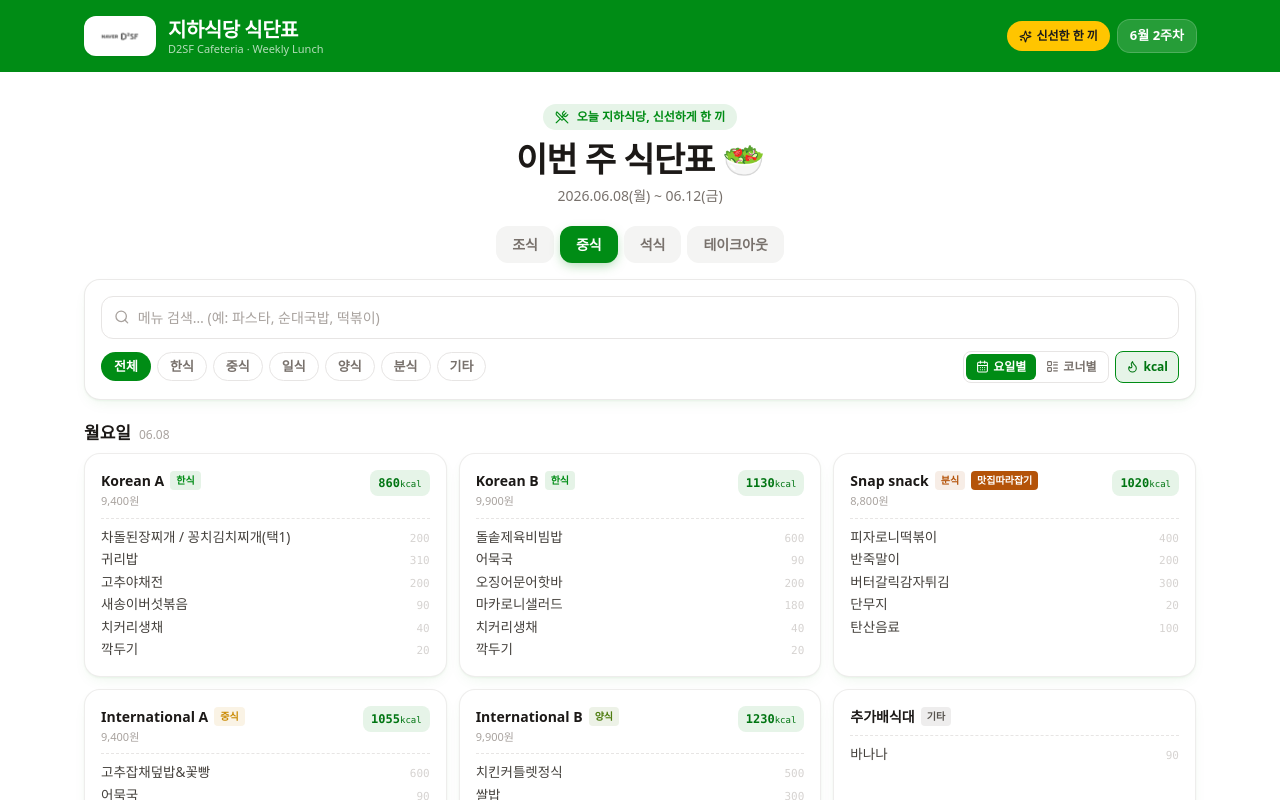
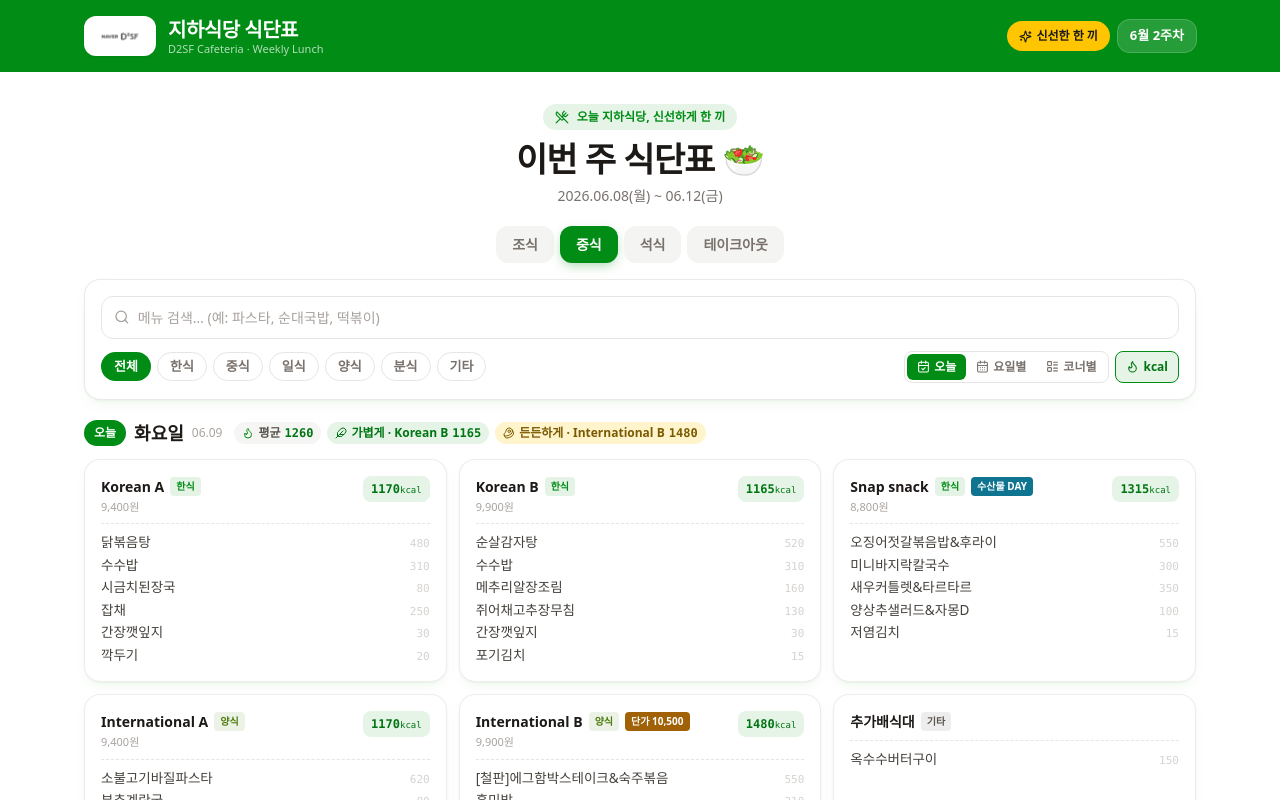
Before and after one commit to sykang-max/d2sf-cafeteria-menu, a React (Vite) app: page / in a window 1280 px wide. Shown: the top 800 px of the page. Built offline with nearby package versions, Linux system fonts and the light colour scheme; a web font is replaced by a local one.

Commit message:
feat: ??? ?? ?? ? + ?? ??? + ?? ?? ?? ??? ??

```diff
--- a/src/components/WeeklyLunchMenu.jsx
+++ b/src/components/WeeklyLunchMenu.jsx
@@ -1,5 +1,5 @@
 import React, { useState, useMemo, useEffect } from "react";
-import { Search, X, CalendarDays, LayoutList, Flame, Info, UtensilsCrossed, Feather, Beef } from "lucide-react";
+import { Search, X, CalendarDays, CalendarCheck, LayoutList, Flame, Info, UtensilsCrossed, Feather, Beef } from "lucide-react";
 import { CUISINE, TAG, MEALS, BRAND } from "../theme.js";
 
 /**
@@ -58,10 +58,16 @@ function SetCard({ s, showKcal }) {
 export default function WeeklyLunchMenu({ week }) {
   const { days: DAYS, sets: SETS, staticTakeout: STATIC_TAKEOUT, range } = week;
 
+  // 오늘 요일(브라우저 기준)을 주차 데이터의 요일 키와 매칭
+  const WEEKDAY = ["일", "월", "화", "수", "목", "금", "토"];
+  const todayKey = WEEKDAY[new Date().getDay()];
+  const todayEntry = DAYS.find(([d]) => d === todayKey);
+  const todayInWeek = Boolean(todayEntry);
+
   const [meal, setMeal] = useState("중식");
   const [q, setQ] = useState("");
   const [cuisine, setCuisine] = useState("전체");
-  const [view, setView] = useState("day");
+  const [view, setView] = useState("today"); // 랜딩 기본 화면: 오늘의 메뉴
   const [showKcal, setShowKcal] = useState(true);
 
   // 주차가 바뀌면 필터를 초기화 (선택한 코너/검색어가 새 주차에 없을 수 있으므로)
@@ -85,25 +91,45 @@ export default function WeeklyLunchMenu({ week }) {
   );
 
   const corners = [...new Set(SETS.filter((s) => s.meal === meal).map((s) => s.corner))];
+  const todaySets = visible.filter((s) => s.day === todayKey);
 
-  const analysis = useMemo(() => {
-    const main = visible.filter((s) => !s.side);
-    const byDay = DAYS.map(([d]) => {
-      const ds = main.filter((s) => s.day === d).map((s) => ({ corner: s.corner, kcal: sum(s.items) }));
-      if (ds.length === 0) return null;
-      const light = ds.reduce((a, b) => (b.kcal < a.kcal ? b : a));
-      const heavy = ds.reduce((a, b) => (b.kcal > a.kcal ? b : a));
-      return { day: d, light, heavy };
-    }).filter(Boolean);
-    const all = main.map((s) => sum(s.items));
-    const avg = all.length ? Math.round(all.reduce((a, b) => a + b, 0) / all.length) : 0;
-    return { byDay, avg };
-  }, [DAYS, visible]);
+  // 특정 요일 하루치 칼로리 분석 (요일 헤더용) — 가장 가벼운/든든한 코너 + 평균
+  const dayAnalysis = (d) => {
+    const main = visible.filter((s) => !s.side && s.day === d);
+    if (main.length === 0) return null;
+    const ds = main.map((s) => ({ corner: s.corner, kcal: sum(s.items) }));
+    const light = ds.reduce((a, b) => (b.kcal < a.kcal ? b : a));
+    const heavy = ds.reduce((a, b) => (b.kcal > a.kcal ? b : a));
+    const avg = Math.round(ds.reduce((a, b) => a + b.kcal, 0) / ds.length);
+    return { light, heavy, avg };
+  };
 
   const staticVisible = useMemo(
     () => STATIC_TAKEOUT.filter(([n, c]) => (cuisine === "전체" || c === cuisine) && (!q || n.toLowerCase().includes(q.toLowerCase()))),
     [STATIC_TAKEOUT, cuisine, q]
   );
+
+  // 요일별 화면에서 해당 요일 섹션으로 부드럽게 점프
+  const jumpTo = (d) => {
+    const el = document.getElementById(`day-${d}`);
+    if (el) el.scrollIntoView({ behavior: "smooth", block: "start" });
+  };
+
+  // 요일 헤더에 인라인으로 들어가는 하루치 분석 칩 (kcal 켜짐 & 테이크아웃 아님 & 데이터 존재 시)
+  const renderAnalysis = (a) =>
+    showKcal && meal !== "테이크아웃" && a ? (
+      <div className="flex flex-wrap items-center gap-1.5 text-[12px]">
+        <span className="inline-flex items-center gap-1 rounded-full bg-stone-100 px-2 py-0.5 font-bold text-stone-600">
+          <Flame size={12} style={{ color: BRAND.green }} /> 평균 <b className="font-mono" style={{ color: BRAND.greenDark }}>{a.avg}</b>
+        </span>
+        <span className="inline-flex items-center gap-1 rounded-full px-2 py-0.5 font-semibold" style={{ backgroundColor: BRAND.greenSoft, color: BRAND.greenDark }}>
+          <Feather size={12} /> 가볍게 · {a.light.corner} <b className="font-mono">{a.light.kcal}</b>
+        </span>
+        <span className="inline-flex items-center gap-1 rounded-full px-2 py-0.5 font-semibold" style={{ backgroundColor: BRAND.yellowSoft, color: BRAND.yellowText }}>
+          <Beef size={12} /> 든든하게 · {a.heavy.corner} <b className="font-mono">{a.heavy.kcal}</b>
+        </span>
+      </div>
+    ) : null;
 
   return (
     <div className="w-full bg-white" style={{ fontFamily: "'Pretendard Variable', Pretendard, system-ui, 'Apple SD Gothic Neo', 'Noto Sans KR', sans-serif", color: BRAND.charcoal }}>
@@ -169,6 +195,10 @@ export default function WeeklyLunchMenu({ week }) {
             </div>
             <div className="flex items-center gap-1.5">
               <div className="flex rounded-lg border border-stone-200 bg-white p-0.5">
+                <button onClick={() => setView("today")} className="flex items-center gap-1 rounded-md px-2.5 py-1 text-[12px] font-semibold transition-colors" style={view === "today" ? { backgroundColor: BRAND.green, color: "#fff" } : { color: "#78716c" }}>
+                  <CalendarCheck size={13} />
+                  오늘
+                </button>
                 <button onClick={() => setView("day")} className="flex items-center gap-1 rounded-md px-2.5 py-1 text-[12px] font-semibold transition-colors" style={view === "day" ? { backgroundColor: BRAND.green, color: "#fff" } : { color: "#78716c" }}>
                   <CalendarDays size={13} />
                   요일별
@@ -191,16 +221,61 @@ export default function WeeklyLunchMenu({ week }) {
 
         {visible.length === 0 && staticVisible.length === 0 ? (
           <p className="mt-12 text-center text-[14px] text-stone-400">😢 조건에 맞는 메뉴가 없어요.</p>
+        ) : view === "today" ? (
+          <div className="mt-5">
+            {!todayInWeek ? (
+              <div className="rounded-2xl border border-stone-200 bg-stone-50/60 p-8 text-center" style={{ boxShadow: CARD_SHADOW }}>
+                <p className="text-[15px] font-bold text-stone-700">오늘({todayKey}요일)은 식단 운영일이 아니에요 🌿</p>
+                <p className="mt-1 text-[13px] text-stone-400">평일(월~금) 식단은 '요일별' 탭에서 확인하세요.</p>
+                <button onClick={() => setView("day")} className="mt-4 rounded-xl px-4 py-2 text-[13px] font-bold text-white transition-transform duration-150 ease-out active:scale-95 focus-visible:outline focus-visible:outline-2 focus-visible:outline-offset-2" style={{ backgroundColor: BRAND.green, outlineColor: BRAND.green }}>
+                  요일별 보기
+                </button>
+              </div>
+            ) : todaySets.length === 0 ? (
+              <p className="mt-12 text-center text-[14px] text-stone-400">😢 오늘 조건에 맞는 메뉴가 없어요.</p>
+            ) : (
+              <div>
+                <div className="mb-3 flex flex-wrap items-center gap-x-3 gap-y-1.5">
+                  <h3 className="flex items-center gap-2 text-[18px] font-extrabold text-stone-900">
+                    <span className="inline-flex items-center rounded-full px-2.5 py-1 text-[12px] font-extrabold text-white" style={{ backgroundColor: BRAND.green }}>오늘</span>
+                    {todayKey}요일 <span className="text-[12px] font-normal text-stone-400">{todayEntry?.[1]}</span>
+                  </h3>
+                  {renderAnalysis(dayAnalysis(todayKey))}
+                </div>
+                <div className="grid grid-cols-1 gap-3 sm:grid-cols-2 lg:grid-cols-3">
+                  {todaySets.map((s, i) => (
+                    <SetCard key={i} s={s} showKcal={showKcal} />
+                  ))}
+                </div>
+              </div>
+            )}
+          </div>
         ) : view === "day" ? (
           <div className="mt-5 space-y-5">
+            {/* 요일 바로가기 (sticky) */}
+            <div className="sticky top-0 z-20 -mx-1 flex flex-wrap items-center gap-1.5 border-b border-stone-100 bg-white/90 px-1 py-2 backdrop-blur">
+              {DAYS.filter(([d]) => visible.some((s) => s.day === d)).map(([d, date]) => (
+                <button
+                  key={d}
+                  onClick={() => jumpTo(d)}
+                  className="inline-flex items-baseline gap-1 rounded-full border border-stone-200 bg-white px-3 py-1 text-[13px] font-bold text-stone-600 transition-transform duration-150 ease-out hover:border-subway-green hover:text-subway-green active:scale-95 focus-visible:outline focus-visible:outline-2 focus-visible:outline-offset-1 focus-visible:outline-subway-green"
+                >
+                  {d}
+                  <span className="text-[10px] font-normal text-stone-400">{date}</span>
+                </button>
+              ))}
+            </div>
             {DAYS.map(([d, date]) => {
               const sets = visible.filter((s) => s.day === d);
               if (sets.length === 0) return null;
               return (
-                <div key={d}>
-                  <h3 className="mb-2 flex items-baseline gap-2 text-[17px] font-extrabold text-stone-900">
-                    {d}요일 <span className="text-[12px] font-normal text-stone-400">{date}</span>
-                  </h3>
+                <div key={d} id={`day-${d}`} className="scroll-mt-16">
+                  <div className="mb-2 flex flex-wrap items-center gap-x-3 gap-y-1.5">
+                    <h3 className="flex items-baseline gap-2 text-[17px] font-extrabold text-stone-900">
+                      {d}요일 <span className="text-[12px] font-normal text-stone-400">{date}</span>
+                    </h3>
+                    {renderAnalysis(dayAnalysis(d))}
+                  </div>
                   <div className="grid grid-cols-1 gap-3 sm:grid-cols-2 lg:grid-cols-3">
                     {sets.map((s, i) => (
                       <SetCard key={i} s={s} showKcal={showKcal} />
@@ -248,37 +323,6 @@ export default function WeeklyLunchMenu({ week }) {
           </div>
         )}
 
-        {showKcal && meal !== "테이크아웃" && analysis.byDay.length > 0 && (
-          <div className="mt-6 rounded-2xl border border-stone-200 bg-white p-5" style={{ boxShadow: CARD_SHADOW }}>
-            <div className="flex items-center justify-between">
-              <h3 className="flex items-center gap-1.5 text-[15px] font-extrabold text-stone-900">
-                <Flame size={16} style={{ color: BRAND.green }} /> {meal} 칼로리 분석
-              </h3>
-              <span className="text-[12px] text-stone-500">
-                코너 평균{" "}
-                <strong className="font-mono" style={{ color: BRAND.greenDark }}>
-                  {analysis.avg} kcal
-                </strong>
-              </span>
-            </div>
-            <p className="mt-1 text-[11.5px] text-stone-400">요일별 가장 가벼운 / 든든한 코너 (사이드·추가배식 제외)</p>
-            <div className="mt-3 space-y-2">
-              {analysis.byDay.map(({ day, light, heavy }) => (
-                <div key={day} className="flex flex-wrap items-center gap-2 text-[12.5px]">
-                  <span className="w-7 shrink-0 font-bold text-stone-500">{day}</span>
-                  <span className="inline-flex items-center gap-1 rounded-full px-2 py-0.5 font-semibold" style={{ backgroundColor: BRAND.greenSoft, color: BRAND.greenDark }}>
-                    <Feather size={12} /> 가볍게 · {light.corner} <b className="font-mono">{light.kcal}</b>
-                  </span>
-                  <span className="inline-flex items-center gap-1 rounded-full px-2 py-0.5 font-semibold" style={{ backgroundColor: BRAND.yellowSoft, color: BRAND.yellowText }}>
-                    <Beef size={12} /> 든든하게 · {heavy.corner} <b className="font-mono">{heavy.kcal}</b>
-                  </span>
-                </div>
-              ))}
-            </div>
-            <p className="mt-3 text-[11px] leading-relaxed text-stone-400">※ 점심 한 끼 적정선 600–800 kcal. 수치는 1인분 추정치이며 실제 제공량과 다를 수 있습니다.</p>
-          </div>
-        )}
-
         <footer className="mt-8 flex items-start gap-2 rounded-xl border border-stone-200 bg-stone-50/60 px-4 py-2.5 text-[11px] leading-relaxed text-stone-400">
           <Info size={13} className="mt-0.5 shrink-0" />
           출처: 화재서초 식단표 · Slack D2SF #5_공유해요_지하식당 · 칼로리는 추정치 · 매주 공지로 업데이트
```
